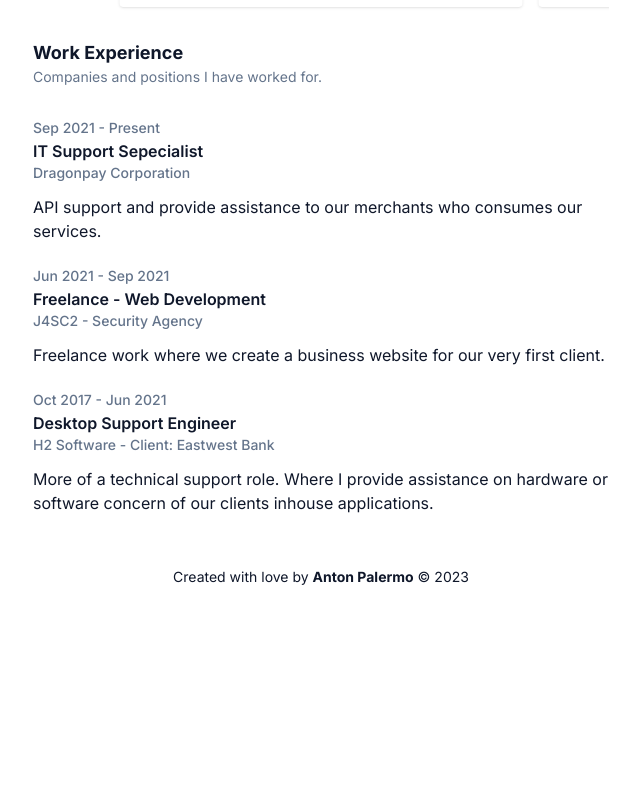
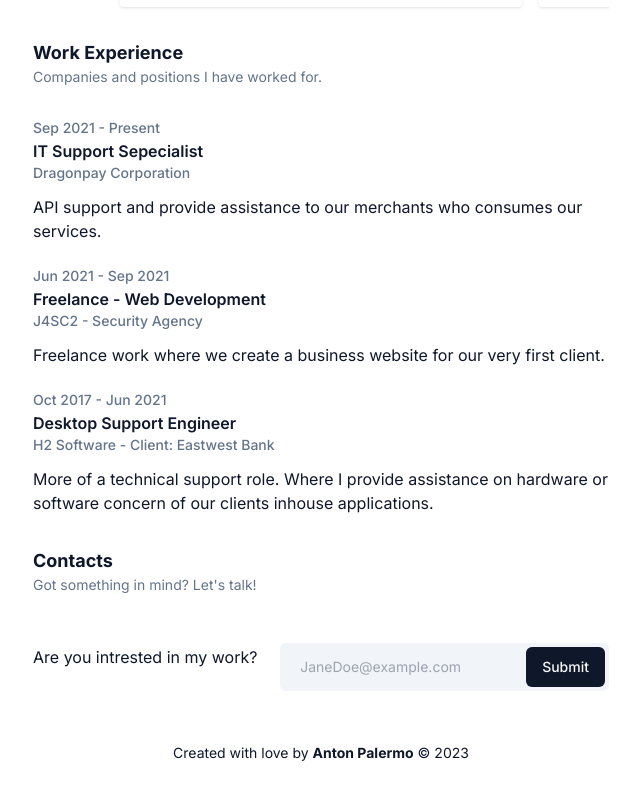
Before and after one commit to antonpalermo/personal, a Next.js app: page / in a window 1280 px wide. Shown: the part 550-1350 px from the top of the page, without its empty margins (319-959 px from the left). Before the commit the page ends 1185 px from the top, so only its background shows below. Built offline with nearby package versions, Linux system fonts and the light colour scheme.

Commit message:
contacts section
added contacts section in the main page and adujusted some foreground
colors.

```diff
--- a/app/page.tsx
+++ b/app/page.tsx
@@ -3,6 +3,7 @@ import ShellContainer from '@components/shell-container'
 import ProjectsCarousel from '@components/projects-carousel'
 
 import { expirences } from '@lib/experiences'
+import { Button } from '@components/ui/button'
 
 export default function Home() {
   return (
@@ -13,14 +14,14 @@ export default function Home() {
       </p>
       <ShellContainer>
         <h1 className="text-lg font-bold">My Projects</h1>
-        <p className="text-sm text-slate-500">
+        <p className="text-sm text-muted-foreground">
           Collection of my awesome projects
         </p>
         <ProjectsCarousel />
       </ShellContainer>
       <ShellContainer>
         <h1 className="text-lg font-bold">Work Experience</h1>
-        <p className="text-sm text-slate-500">
+        <p className="text-sm text-muted-foreground">
           Companies and positions I have worked for.
         </p>
         <div className="mt-5 space-y-5 py-2">
@@ -29,6 +30,27 @@ export default function Home() {
           ))}
         </div>
       </ShellContainer>
+      <ShellContainer>
+        <h1 className="text-lg font-bold">Contacts</h1>
+        <p className="text-sm text-muted-foreground">
+          Got something in mind? Let&apos;s talk!
+        </p>
+        <div className="mt-5 inline-flex w-full items-center justify-between space-y-5 py-2">
+          <div>
+            <p>Are you intrested in my work?</p>
+          </div>
+          <div className="rounded-md bg-accent p-1">
+            <input
+              type="email"
+              name="email_add"
+              id="email_add"
+              className="border-transparent bg-accent px-4 py-2 text-sm focus:border-transparent focus:ring-0"
+              placeholder="JaneDoe@example.com"
+            />
+            <Button>Submit</Button>
+          </div>
+        </div>
+      </ShellContainer>
     </main>
   )
 }
```
